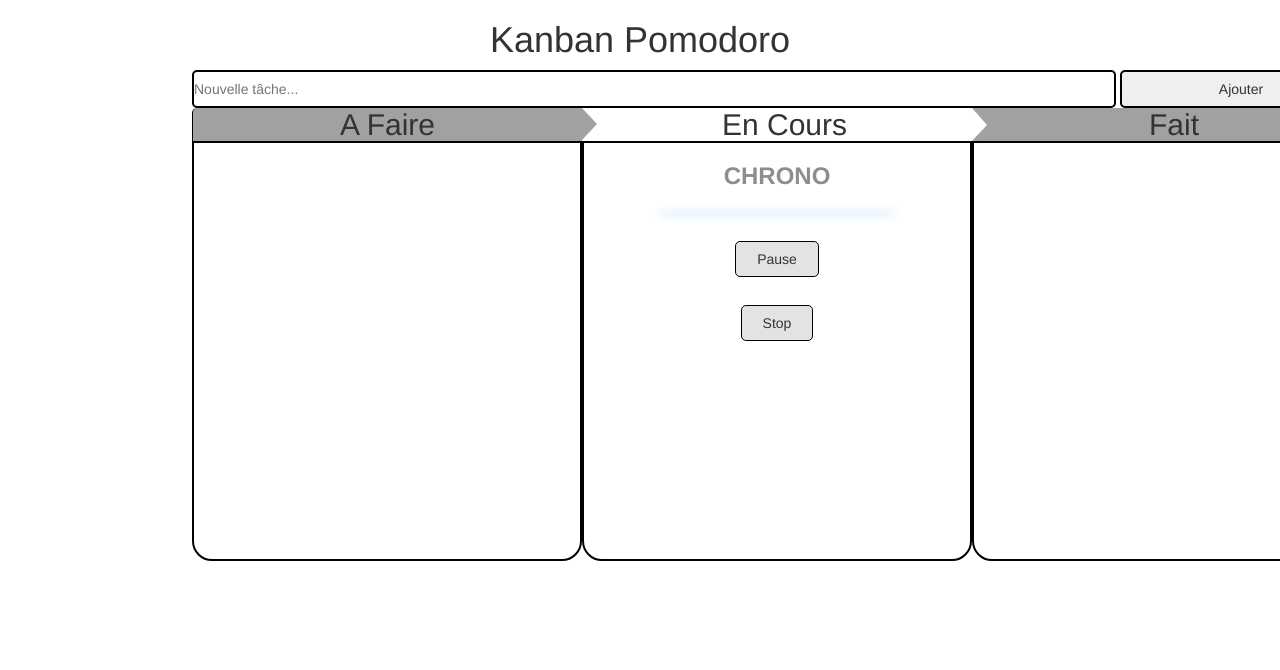
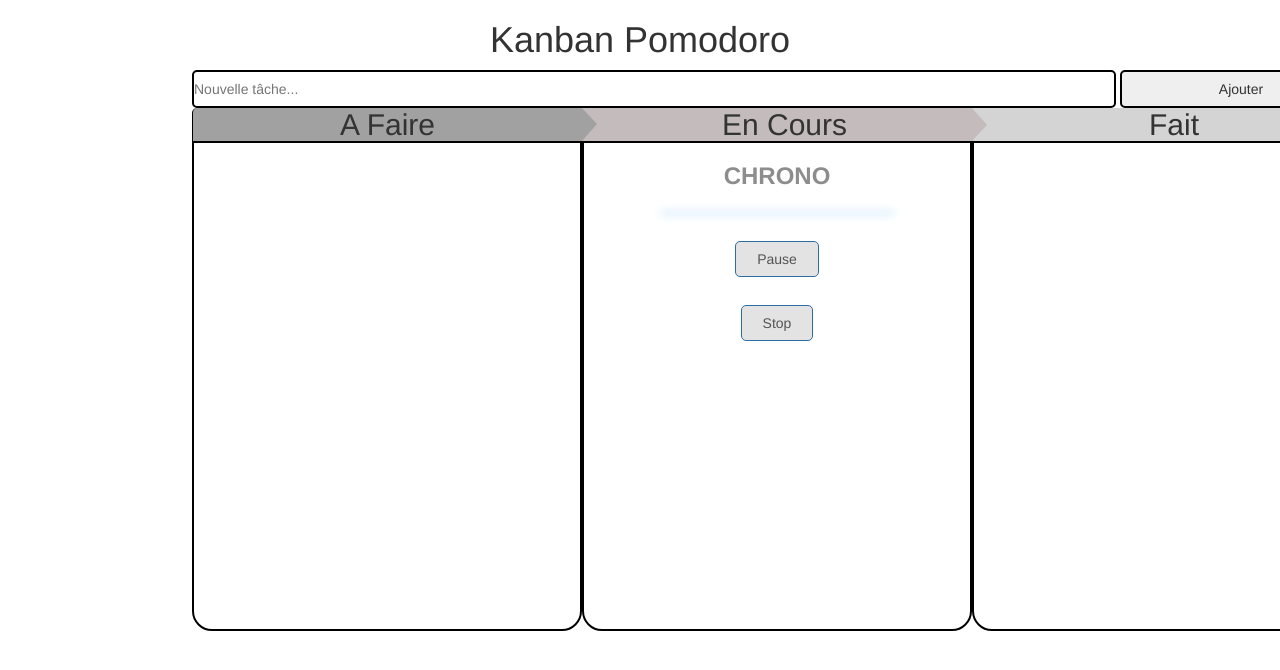
Before and after one commit to Juandarov/kanban_pomodoro, a website: page index.html in a window 1280 px wide. Shown: the top 670 px of the page. Drawn offline with Linux system fonts and the light colour scheme.

Commit message:
still some bugs

```diff
--- a/index.html
+++ b/index.html
@@ -47,8 +47,8 @@
                 <div id="encours" class="tableau">
                     <h3>chrono</h3>
                     <div id="hms_timer"><span id="future_date"><span></div>
-                    <button id="pauseBtnhms" type="button" name="button">Pause</button>
-                    <button id="stopBtnhms" type="button" name="button">Stop</button>
+                    <button class="btn btn-primary" id="pauseBtnhms" type="button" name="button">Pause</button>
+                    <button class="btn btn-primary" id="stopBtnhms" type="button" name="button">Stop</button>
                 </div>
             </div>
 
--- a/static/css/style.css
+++ b/static/css/style.css
@@ -50,7 +50,7 @@ div.col-md-4:nth-child(2) > div:nth-child(1) > h2:nth-child(1), div.col-md-4:nth
 
 .tableau {
     border: solid 2px black;
-    height: 30em;
+    height: 35em;
 }
 
 
@@ -116,9 +116,9 @@ div.col-md-4:nth-child(1) > div:nth-child(1) > h2:nth-child(1) {
 div.col-md-4:nth-child(2) > div:nth-child(1) > div:nth-child(1) {
     width: 0;
     height: 0;
-    border-top: 16.5px solid white;
+    border-top: 16.5px solid rgb(196, 188, 188);
     border-left: 15px solid rgb(161, 161, 161);
-    border-bottom: 16.5px solid white;
+    border-bottom: 17px solid rgb(196, 188, 188);
 }
 
 
@@ -162,6 +162,10 @@ div.col-md-4:nth-child(2) > div:nth-child(1) > div:nth-child(1) {
         text-align: center;
     }
 
+div.col-md-4:nth-child(2) > div:nth-child(1) > h2:nth-child(2) {
+    background-color: rgb(196, 188, 188);
+}
+
 h3 {
     text-align: center;
     text-transform: uppercase;
@@ -186,9 +190,9 @@ div.col-md-4:nth-child(2)>div:nth-child(2) {
 #pauseBtnhms, #stopBtnhms {
     margin: 1em 0;
     padding: 0.5em 1.5em;
-    border: solid 1px black;
     border-radius: 5px;
     background-color: rgb(227, 227, 227);
+    color: rgb(84, 84, 84);
 }
 
 div.col-md-4:nth-child(2) > div:nth-child(2) {
@@ -209,7 +213,7 @@ div.col-md-4:nth-child(3)>div:nth-child(2) {
 }
 
 div.col-md-4:nth-child(3) > div:nth-child(1) > h2:nth-child(2) {
-    background-color: rgb(161, 161, 161);
+    background-color: rgb(212, 212, 212);
     border-right: solid 1px black;
     border-top-right-radius: 5px;
 }
@@ -217,9 +221,9 @@ div.col-md-4:nth-child(3) > div:nth-child(1) > h2:nth-child(2) {
 div.col-md-4:nth-child(3) > div:nth-child(1) > div:nth-child(1) {
     width: 0;
     height: 0;
-    border-top: 17px solid rgb(161, 161, 161);
-    border-left: 15px solid white;
-    border-bottom: 16.5px solid rgb(161, 161, 161);
+    border-top: 17px solid rgb(212, 212, 212);
+    border-left: 15px solid rgb(196, 188, 188);
+    border-bottom: 16.5px solid rgb(212, 212, 212);
 }
 
 #fait .taches {
--- a/static/js/script.js
+++ b/static/js/script.js
@@ -25,7 +25,7 @@ $(document).ready(function() {
 
             $("#hms_timer").countdowntimer({
                 minutes: 00,
-                seconds: 03,
+                seconds: 05,
                 size: "lg",
                 pauseButton: "pauseBtnhms",
                 stopButton: "stopBtnhms",
@@ -58,5 +58,4 @@ $(document).ready(function() {
     });
 
 
-
 });
```
